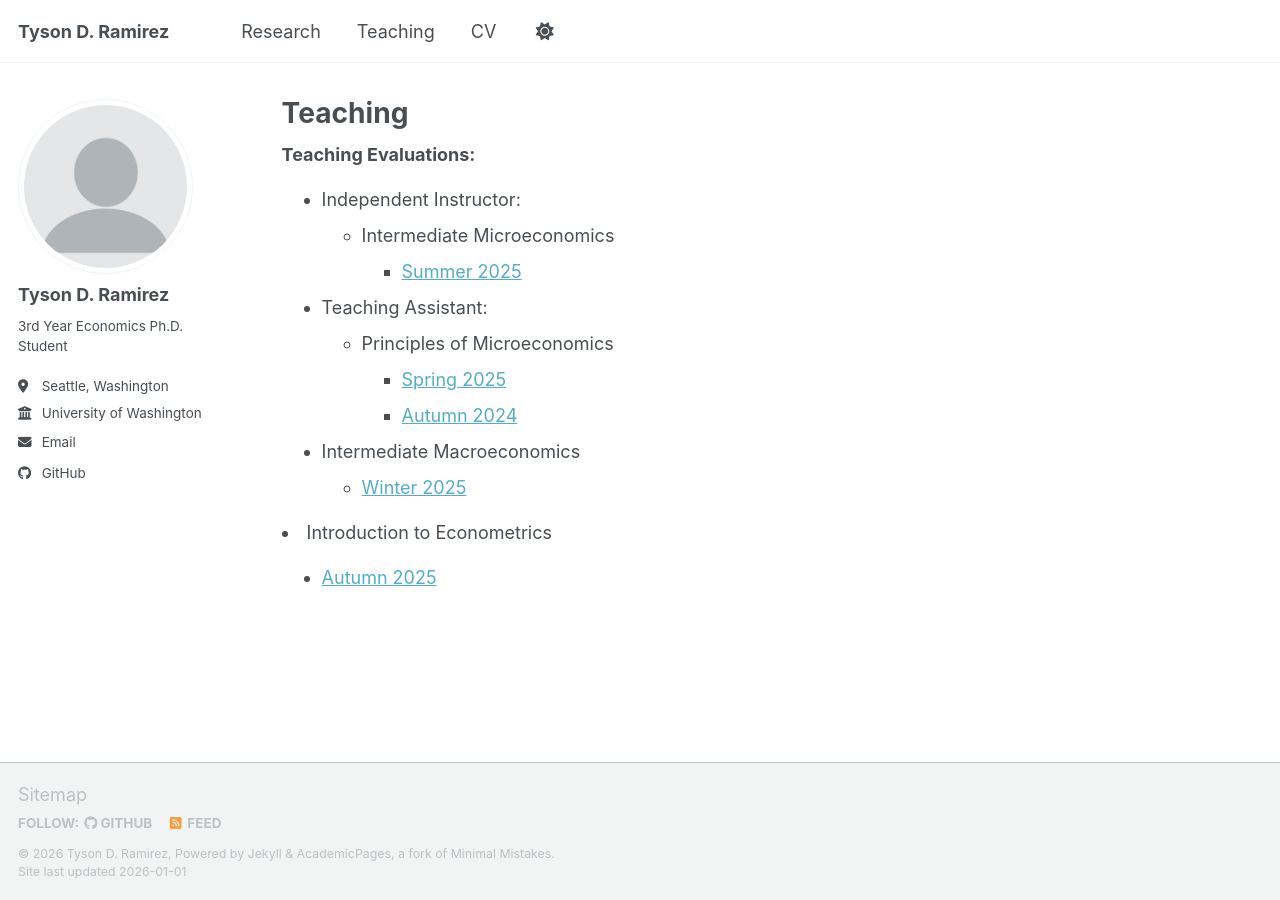
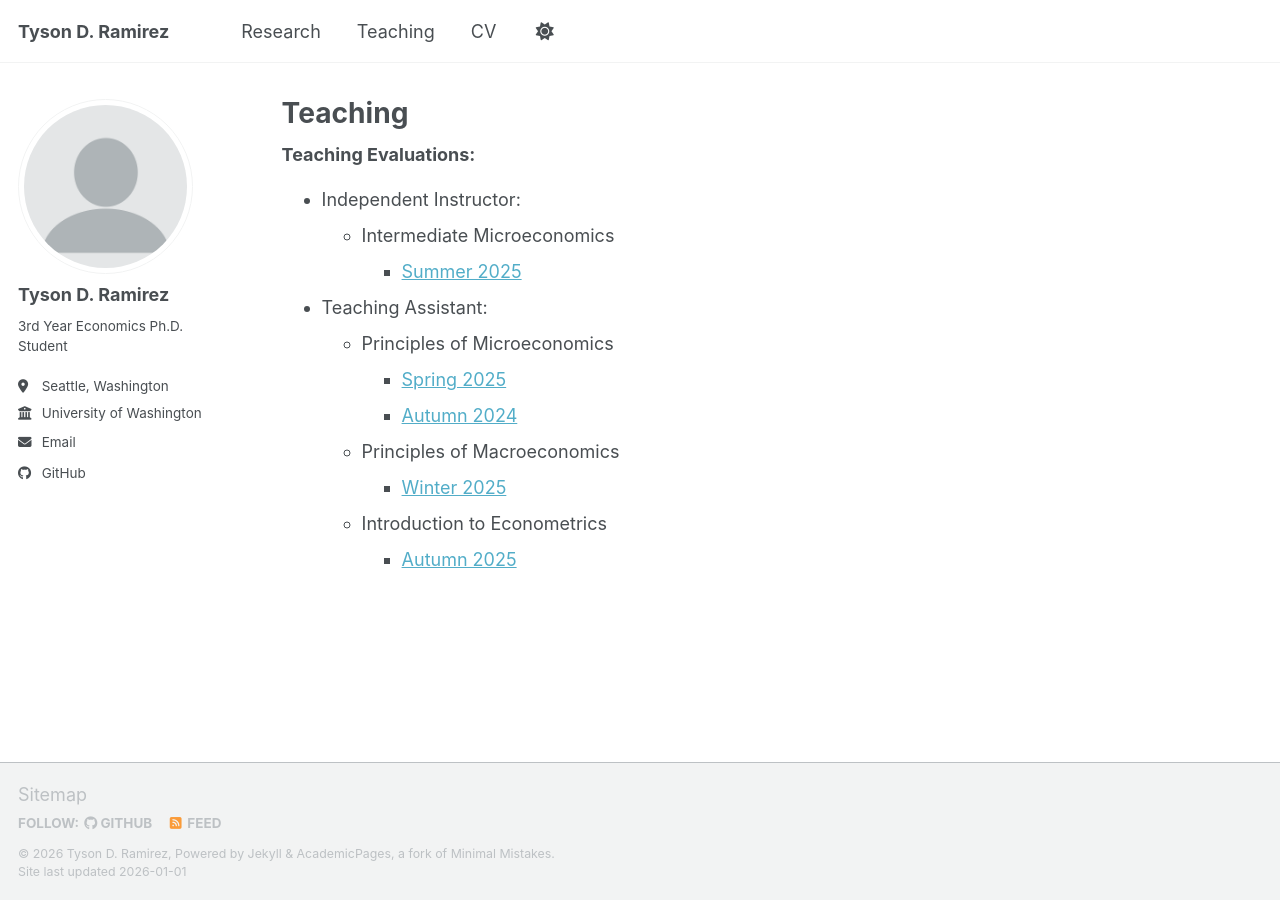
Before and after one commit to Tyson-Ramirez/tyson-ramirez.github.io, a Jekyll site: the page built from _pages/teaching.html, in a window 1280 px wide. Built offline with Jekyll 4.4.1, drawn with Linux system fonts in a browser that asks for light colours; a script bundle is joined from its source files by our own code; library files that are not in the unit come from our copies.

Commit message:
Update teaching.html

```diff
--- a/_pages/teaching.html
+++ b/_pages/teaching.html
@@ -33,16 +33,14 @@ author_profile: true
           Autumn 2024 </a>
         </li>
         </ul>
-    </ul>
   </li>
-      <li>Intermediate Macroeconomics</li>
+      <li>Principles of Macroeconomics</li>
       <ul>
         <li>
           <a href="Ramirez-WI25-ECON201AF.pdf">
           Winter 2025 </a>
         </li>
         </ul>
-    </ul>
   </li>
       <li>Introduction to Econometrics</li>
       <ul>
```
